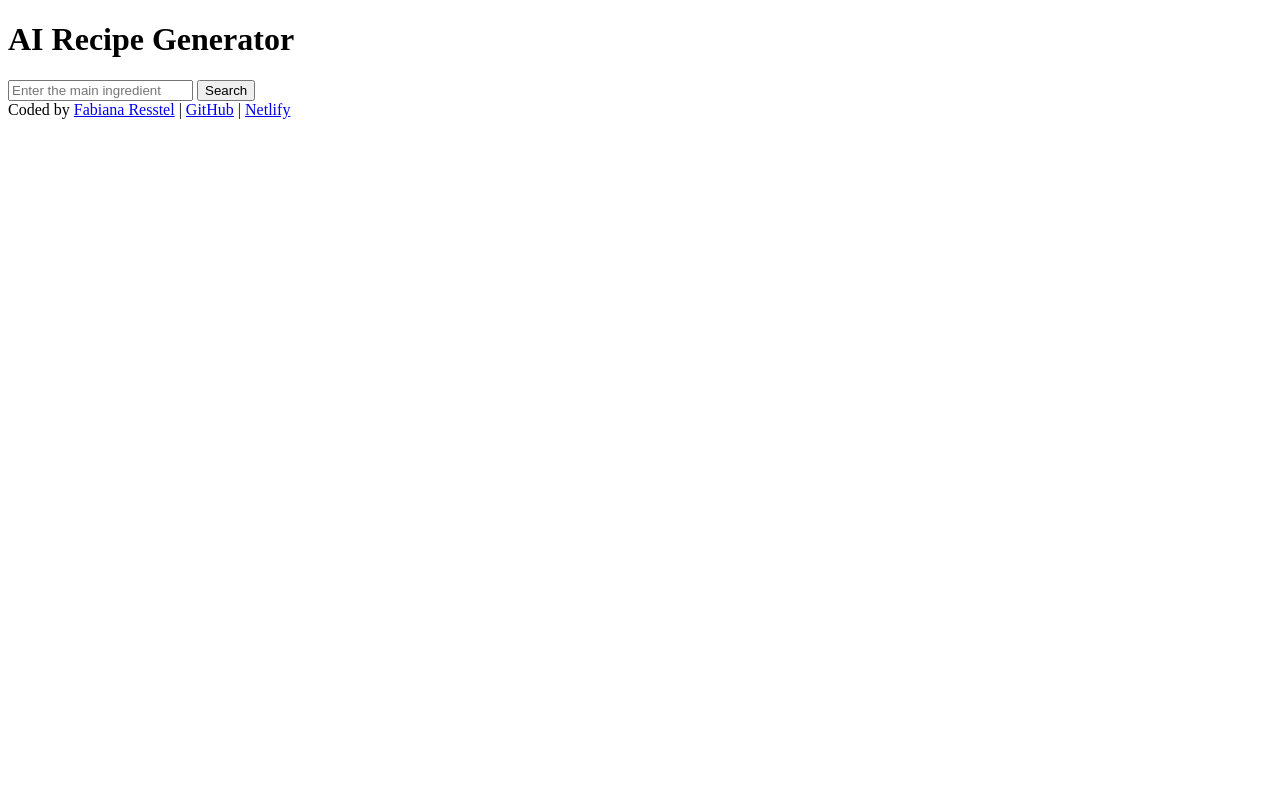
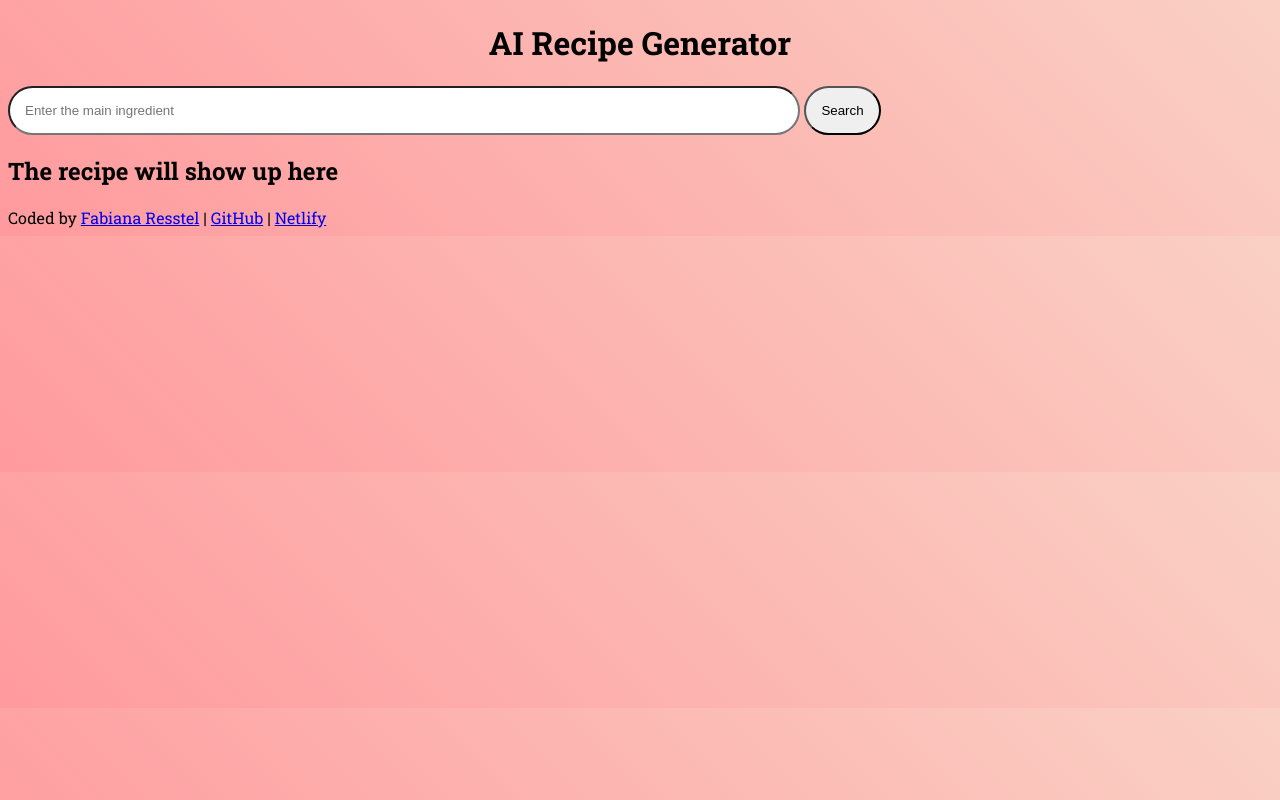
Before and after one commit to FabianaResstel/ai-generator-recipe, a plain HTML site: page index.html in a window 1280 px wide. Drawn offline with nearby package versions, Linux system fonts and the light colour scheme.

Commit message:
add basic css

```diff
--- a/index.html
+++ b/index.html
@@ -7,14 +7,21 @@
     <title>AI Recipe Generator</title>
     <link rel="stylesheet" href="src/style.css">
     <script src="https://cdn.jsdelivr.net/npm/axios@1.13.2/dist/axios.min.js"></script>
+    <link rel="preconnect" href="https://fonts.googleapis.com">
+    <link rel="preconnect" href="https://fonts.gstatic.com" crossorigin>
+    <link
+        href="https://fonts.googleapis.com/css2?family=DM+Sans:ital,opsz,wght@0,9..40,100..1000;1,9..40,100..1000&family=Lato:ital,wght@0,100;0,300;0,400;0,700;0,900;1,100;1,300;1,400;1,700;1,900&family=Roboto+Slab:wght@100..900&display=swap"
+        rel="stylesheet">
 </head>
 
 <body>
     <h1>AI Recipe Generator</h1>
     <form>
-        <input type="text" placeholder="Enter the main ingredient" required>
-        <input type="submit" value="Search">
+        <input type="text" placeholder="Enter the main ingredient" required class="input-prompt"
+            id="input-prompt-search">
+        <input type="submit" value="Search" class="input-search" id="input-search-button">
     </form>
+    <h2>The recipe will show up here</h2>
 
     <footer>
 
--- a/src/style.css
+++ b/src/style.css
@@ -0,0 +1,23 @@
+body {
+    background-image: linear-gradient(45deg, #ff9a9e 0%, #fad0c4 99%, #fad0c4 100%);
+
+
+    font-family: "Roboto Slab", serif;
+
+
+}
+
+h1 {
+    text-align: center;
+}
+
+.input-prompt {
+    width: 60%;
+    border-radius: 30px;
+    padding: 15px;
+}
+
+.input-search {
+    border-radius: 30px;
+    padding: 15px;
+}
```
